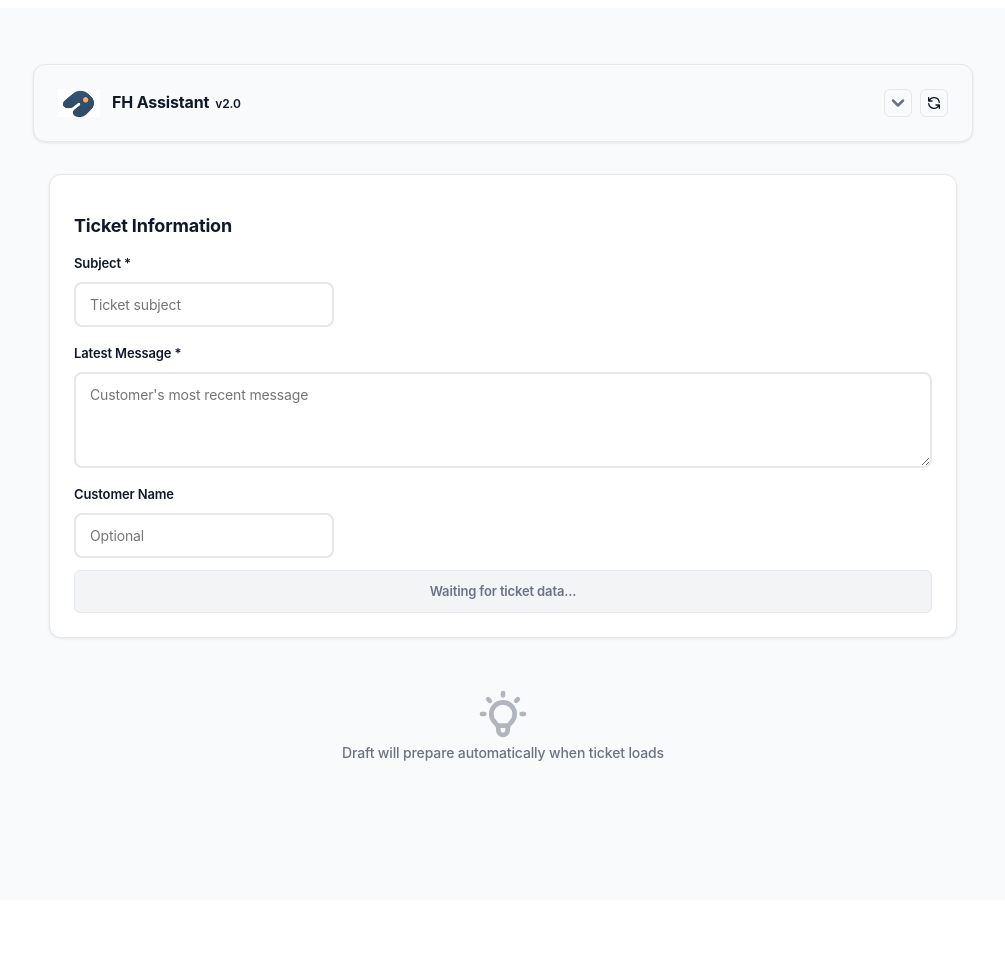
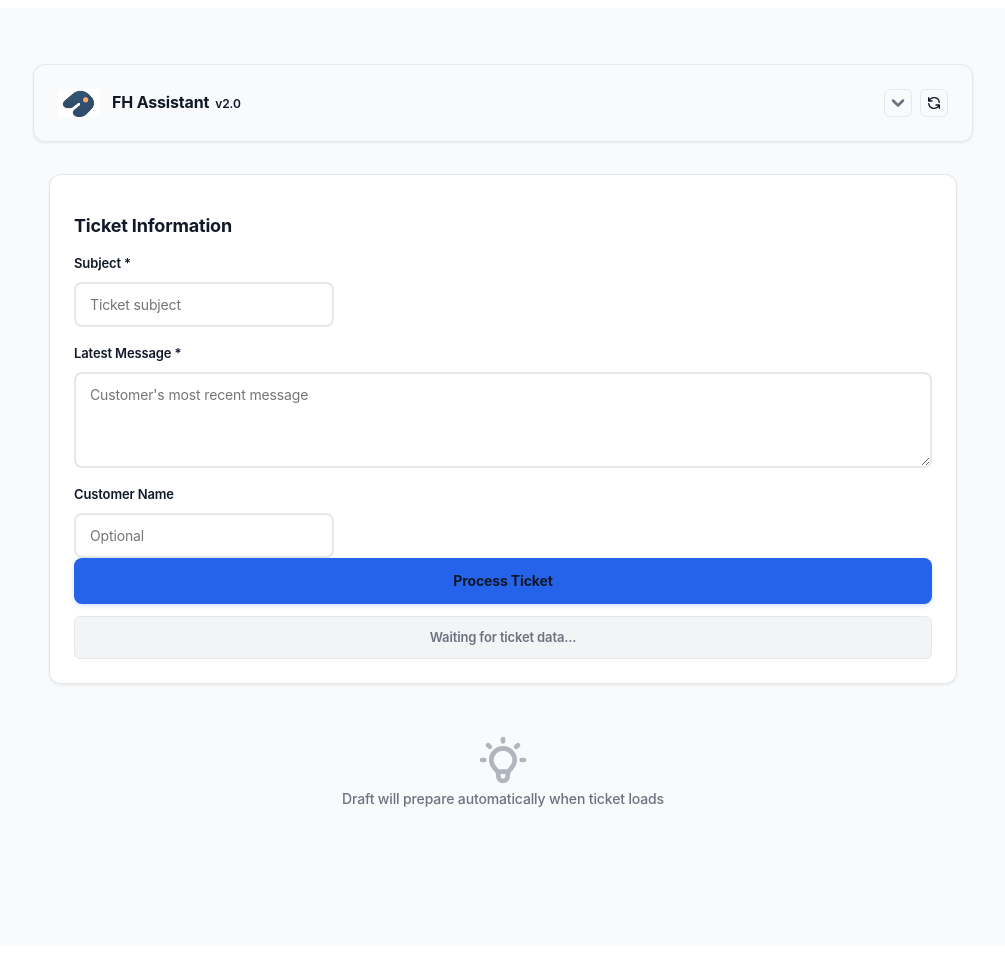
Before and after one commit to chrisrivero-dev/futurehub-sidecar, a Flask app: page /sidecar/ in a window 1280 px wide. Shown: the whole page, without its empty margins (137-1142 px from the left). Before the commit the page ends 761 px from the top, so only its background shows below. Run offline with Flask 3, Linux system fonts and the light colour scheme.

Commit message:
Add manual Process Ticket button for standalone mode
Adds a Process Ticket button below the Ticket Information form as a
manual fallback trigger. Collects subject, latest_message, and
customer_name, POSTs to /api/v1/draft, and renders the response
using the same renderResponse() path as auto-run. Auto-run logic
is preserved unchanged.

https://claude.ai/code/session_01Bw2gtGd1L1atyNZZjC8JSr

```diff
--- a/static/js/ai_sidecar.js
+++ b/static/js/ai_sidecar.js
@@ -173,6 +173,16 @@ class AISidecar {
       });
     }
 
+    // Manual Process Ticket button (standalone fallback)
+    this.processTicketBtn = document.getElementById('process-ticket-btn');
+    if (this.processTicketBtn) {
+      this.processTicketBtn.addEventListener('click', (e) => {
+        e.preventDefault();
+        e.stopPropagation();
+        this.processTicket();
+      });
+    }
+
     // Insert into CRM button
     if (this.insertCrmBtn) {
       this.insertCrmBtn.addEventListener('click', (e) => {
@@ -232,6 +242,29 @@ class AISidecar {
     this.generateDraft().finally(() => {
       this._isAutoRunning = false;
     });
+  }
+
+  // -----------------------------
+  // Manual Process Ticket (standalone fallback)
+  // -----------------------------
+  processTicket() {
+    const subject = document.getElementById('subject')?.value?.trim();
+    const latestMessage = document.getElementById('latest-message')?.value?.trim();
+    const customerName = document.getElementById('customer-name')?.value?.trim();
+
+    if (!subject || !latestMessage) {
+      this.showToast('Subject and Latest Message are required', 'error');
+      return;
+    }
+
+    // Update status indicator
+    const statusEl = document.getElementById('auto-run-status');
+    if (statusEl) {
+      statusEl.textContent = 'Processing ticket...';
+      statusEl.className = 'auto-run-status status-loading';
+    }
+
+    this.generateDraft();
   }
 
   // -----------------------------
--- a/templates/ai_sidecar.html
+++ b/templates/ai_sidecar.html
@@ -126,6 +126,11 @@
 
         <!-- No primary Generate Draft button — auto-run handles this -->
       </form>
+
+      <!-- Manual trigger for standalone mode -->
+      <button id="process-ticket-btn" class="btn-primary btn-block">
+        Process Ticket
+      </button>
 
       <!-- Auto-run status indicator -->
       <div id="auto-run-status" class="auto-run-status status-idle">
```
